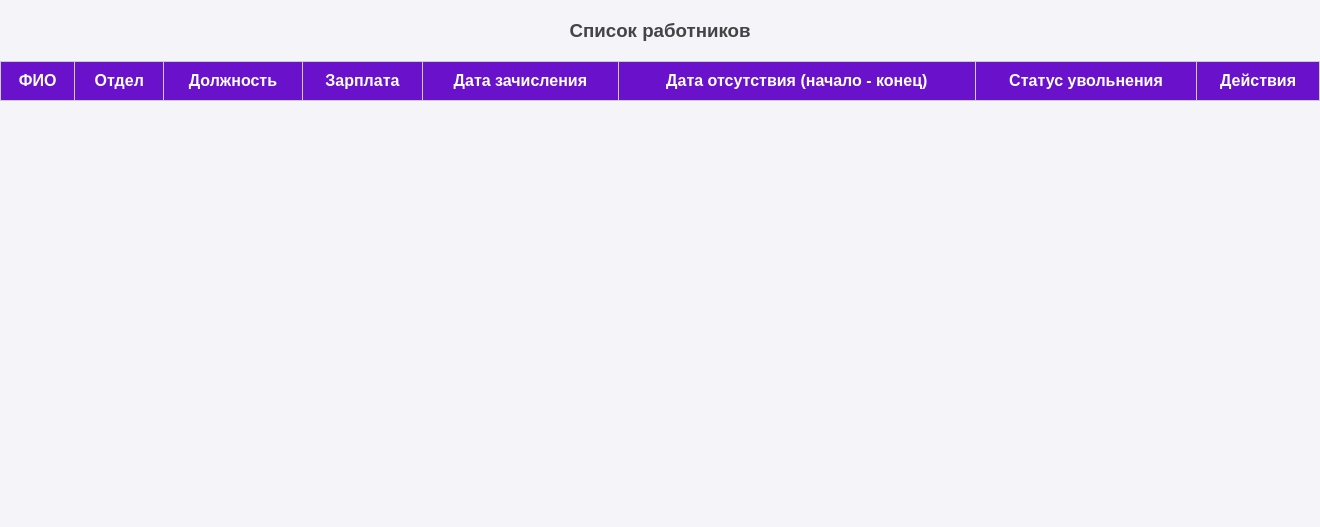
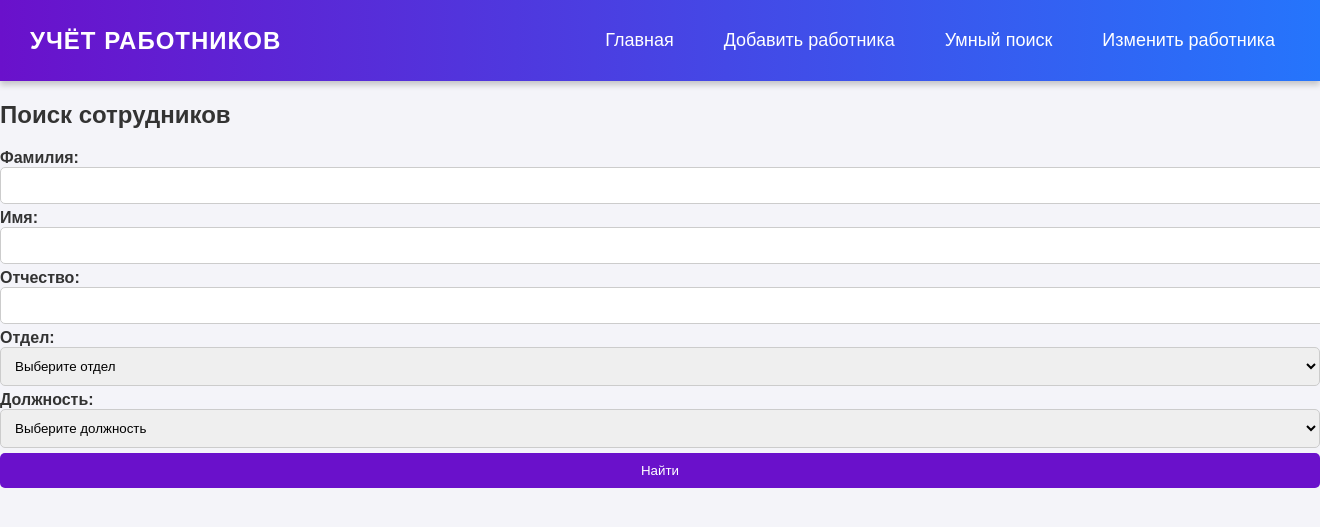
Before and after one commit to Bleh23325/-, a PHP site: page /edit_worker.php in a window 1320 px wide; the page is wider, and only the part inside the window is pictured. Shown: the top 527 px of that part. Run offline with PHP 8.4, Linux system fonts and the light colour scheme; tables that the repository leaves empty or names only in its code hold one stand-in row (values such as "Sample post"); lists and menus that the app fills with data are empty.

Commit message:
начертания изменения работников

```diff
--- a/edit_worker.php
+++ b/edit_worker.php
@@ -1,33 +1,121 @@
 <?php
-
 require_once './db/connect.php';
 
-// Получение списка отделов
-$departmentResults = mysqli_query($conn, "SELECT id_departament, department FROM department");
-$departments = mysqli_fetch_all($departmentResults, MYSQLI_ASSOC);
+function getDepartments($conn) {
+    return $conn->query("SELECT id_departament, department FROM department")->fetch_all(MYSQLI_ASSOC);
+}
 
-// Получение списка должностей
-$jobTitleResults = mysqli_query($conn, "SELECT id_jt, Job_title FROM Job_title");
-$jobTitles = mysqli_fetch_all($jobTitleResults, MYSQLI_ASSOC);
+function getJobTitles($conn) {
+    return $conn->query("SELECT id_jt, Job_title FROM Job_title")->fetch_all(MYSQLI_ASSOC);
+}
 
-// Получение списка статусов увольнения
-$dismissedResults = mysqli_query($conn, "SELECT id_dis, dismissed FROM Dismissed");
-$Dismissed = mysqli_fetch_all($dismissedResults, MYSQLI_ASSOC);
+// Получение списка статусов
+$statusResults = mysqli_query($conn, "SELECT id_dis, dismissed FROM Dismissed");
+$statuses = mysqli_fetch_all($statusResults, MYSQLI_ASSOC);
 
-// Основной запрос на выборку данных
-$query = "SELECT w.*, a.*, iw.*, dw.*, d.department, jt.Job_title, dis.dismissed, ta.fst_date, ta.last_date, ta.statys
-    FROM Worker w
-    JOIN address a ON w.id_w = a.Worker
-    JOIN data_worker dw ON w.id_w = dw.Worker
-    JOIN department d ON w.department = d.id_departament
-    JOIN info_worker iw ON w.id_w = iw.Worker
-    JOIN Job_title jt ON w.jod_title = jt.id_jt
-    LEFT JOIN time_of_absence ta ON w.id_w = ta.worker
-    LEFT JOIN Dismissed dis ON ta.statys = dis.id_dis";
+$departments = getDepartments($conn);
+$jobTitles = getJobTitles($conn);
+$workers = [];
 
-$results = mysqli_query($conn, $query);
-$workers = mysqli_fetch_all($results, MYSQLI_ASSOC);
+// Обновление данных сотрудника
+if ($_SERVER["REQUEST_METHOD"] == "POST" && isset($_POST['update'])) {
+    $id = $_POST['id'];
+    $familia = $_POST['familia'];
+    $ima = $_POST['ima'];
+    $otchestvo = $_POST['otchestvo'];
+    $phone = $_POST['phone'];
+    $data_zachislenia = $_POST['data_zachislenia'];
+    $passport_series = $_POST['passport_series'];
+    $passport_number = $_POST['passport_number'];
+    $passport_issued_by = $_POST['passport_issued_by'];
+    $passport_issue_date = $_POST['passport_issue_date'];
+    $street = $_POST['street'];
+    $house = $_POST['house'];
+    $apartment = $_POST['apartment'];
+    $city = $_POST['city'];
+    $department = $_POST['department'];
+    $job_title = $_POST['job_title'];
+    $status = $_POST['status'];
 
+    // Обновление основной таблицы Worker
+    $sql_worker = "UPDATE Worker
+                   SET Familia = ?, Ima = ?, Otchestvo = ?, data_zachislenia = ?, department = ?, jod_title = ?
+                   WHERE id_w = ?";
+    $stmt = $conn->prepare($sql_worker);
+    $stmt->bind_param("ssssiii", $familia, $ima, $otchestvo, $data_zachislenia, $department, $job_title, $id);
+    $stmt->execute();
+    $stmt->close();
+
+    // Обновление контактных данных
+    $sql_info = "UPDATE info_worker SET phone = ? WHERE Worker = ?";
+    $stmt = $conn->prepare($sql_info);
+    $stmt->bind_param("si", $phone, $id);
+    $stmt->execute();
+    $stmt->close();
+
+    // Обновление паспортных данных
+    $sql_passport = "UPDATE data_worker
+                     SET seria_pasporta = ?, nomer_pasporta = ?, who_issue = ?, when_issue = ?
+                     WHERE Worker = ?";
+    $stmt = $conn->prepare($sql_passport);
+    $stmt->bind_param("ssssi", $passport_series, $passport_number, $passport_issued_by, $passport_issue_date, $id);
+    $stmt->execute();
+    $stmt->close();
+
+    // Обновление адреса
+    $sql_address = "UPDATE address
+                    SET street = ?, house = ?, apartment = ?, city = ?
+                    WHERE Worker = ?";
+    $stmt = $conn->prepare($sql_address);
+    $stmt->bind_param("ssssi", $street, $house, $apartment, $city, $id);
+    $stmt->execute();
+    $stmt->close();
+
+    // Обновление статуса
+    $sql_status = "UPDATE time_of_absence SET statys = ? WHERE worker = ?";
+    $stmt = $conn->prepare($sql_status);
+    $stmt->bind_param("si", $status, $id);
+    $stmt->execute();
+    $stmt->close();
+
+    echo "<script>alert('Данные успешно обновлены!'); window.location.href='edit_worker.php';</script>";
+}
+
+if ($_SERVER["REQUEST_METHOD"] == "POST" && isset($_POST['search'])) {
+    $familia = trim($_POST['familia'] ?? '');
+    $ima = trim($_POST['ima'] ?? '');
+    $otchestvo = trim($_POST['otchestvo'] ?? '');
+    $department = $_POST['department'] ?? '';
+    $job_title = $_POST['job_title'] ?? '';
+
+    // Проверка на заполненность ФИО
+    if (empty($familia) || empty($ima) || empty($otchestvo)) {
+        echo "<script>alert('Введите Фамилию, Имя и Отчество полностью!');</script>";
+    } else {
+        $sql = "SELECT w.id_w, w.Familia, w.Ima, w.Otchestvo, d.id_departament, d.department,
+                       j.id_jt, j.Job_title, w.zarplata, w.data_zachislenia,
+                       i.phone, dw.seria_pasporta, dw.nomer_pasporta, dw.who_issue, dw.when_issue,
+                       a.street, a.house, a.apartment, a.city, t.statys
+                FROM Worker w
+                LEFT JOIN department d ON w.department = d.id_departament
+                LEFT JOIN Job_title j ON w.jod_title = j.id_jt
+                LEFT JOIN info_worker i ON w.id_w = i.Worker
+                LEFT JOIN data_worker dw ON w.id_w = dw.Worker
+                LEFT JOIN address a ON w.id_w = a.Worker
+                LEFT JOIN time_of_absence t ON w.id_w = t.worker
+                WHERE w.Familia LIKE ? AND w.Ima LIKE ? AND w.Otchestvo LIKE ?";
+
+        $familia = "%$familia%";
+        $ima = "%$ima%";
+        $otchestvo = "%$otchestvo%";
+
+        $stmt = $conn->prepare($sql);
+        $stmt->bind_param("sss", $familia, $ima, $otchestvo);
+        $stmt->execute();
+        $workers = $stmt->get_result()->fetch_all(MYSQLI_ASSOC);
+        $stmt->close();
+    }
+}
 ?>
 
 <!DOCTYPE html>
@@ -35,101 +123,101 @@ $workers = mysqli_fetch_all($results, MYSQLI_ASSOC);
 <head>
     <meta charset="UTF-8">
     <meta name="viewport" content="width=device-width, initial-scale=1.0">
-    <title>Редактирование работников</title>
-    <link rel="stylesheet" href="/css/style.css">
+    <title>Редактирование сотрудников</title>
+    <link rel="stylesheet" href="./css/styleInsert.css">
 </head>
 <body>
-    <h3>Список работников</h3>
-    <table>
-        <tr>
-            <th>ФИО</th>
-            <th>Отдел</th>
-            <th>Должность</th>
-            <th>Зарплата</th>
-            <th>Дата зачисления</th>
-            <th>Дата отсутствия (начало - конец)</th>
-            <th>Статус увольнения</th>
-            <th>Действия</th>
-        </tr>
-        <?php foreach ($workers as $worker): ?>
-        <tr>
-            <td><?= $worker['Familia'] . " " . $worker['Ima'] . " " . $worker['Otchestvo'] ?></td>
-            <td><?= $worker['department'] ?></td>
-            <td><?= $worker['Job_title'] ?></td>
-            <td><?= $worker['zarplata'] ?> ₽</td>
-            <td><?= $worker['data_zachislenia'] ?></td>
-            <td><?= $worker['fst_date'] && $worker['last_date'] ? $worker['fst_date'] . " - " . $worker['last_date'] : "Нет данных" ?></td>
-            <td><?= $worker['dismissed'] ?: "Не уволен" ?></td>
-            <td><button onclick="editWorker(<?= htmlspecialchars(json_encode($worker), ENT_QUOTES, 'UTF-8') ?>)">Изменить</button></td>
-        </tr>
-        <?php endforeach; ?>
-    </table>
+<div class="header">
+        <div class="logo">Учёт работников</div>
+        <nav>
+            <a href="/meneger.php">Главная</a>
+            <a href="/insert.php">Добавить работника</a>
+            <a href="/search_by_date.php">Умный поиск</a>
+            <a href="/edit_worker.php">Изменить работника</a>
+        </nav>
+    </div>
+    <h2>Поиск сотрудников</h2>
+        <form method="POST">
+            <label>Фамилия: <input type="text" name="familia"></label>
+            <label>Имя: <input type="text" name="ima"></label>
+            <label>Отчество: <input type="text" name="otchestvo"></label>
 
-    <!-- Модальное окно для редактирования -->
-    <div id="editModal" class="modal">
-        <div class="modal-content">
-            <span class="close" onclick="closeEditModal()">&times;</span>
-            <h3>Редактирование данных</h3>
-            <form id="editForm" method="POST" action="edit_worker.php">
-                <input type="hidden" name="id_w" id="editWorkerId">
-                <label>Фамилия:</label>
-                <input type="text" name="Familia" id="editFamilia">
-                <label>Имя:</label>
-                <input type="text" name="Ima" id="editIma">
-                <label>Отчество:</label>
-                <input type="text" name="Otchestvo" id="editOtchestvo">
-                <label>Зарплата:</label>
-                <input type="number" name="zarplata" id="editSalary">
-                <label>Дата зачисления:</label>
-                <input type="date" name="data_zachislenia" id="editHireDate">
-                <label>Дата отсутствия (начало - конец):</label>
-                <input type="date" name="fst_date" id="editAbsenceStart">
-                <input type="date" name="last_date" id="editAbsenceEnd">
-                <label>Статус увольнения:</label>
-                <select name="dismissed" id="editDismissed">
-                    <?php foreach ($Dismissed as $item): ?>
-                        <option value="<?= $item['id_dis'] ?>"><?= htmlspecialchars($item['dismissed']) ?></option>
+            <label>Отдел:
+                <select name="department">
+                    <option value="">Выберите отдел</option>
+                    <?php foreach ($departments as $dept): ?>
+                        <option value="<?= $dept['id_departament'] ?>"><?= $dept['department'] ?></option>
                     <?php endforeach; ?>
                 </select>
-                <button type="submit">Сохранить</button>
+            </label>
+            <label>Должность:
+                <select name="job_title">
+                    <option value="">Выберите должность</option>
+                    <?php foreach ($jobTitles as $job): ?>
+                        <option value="<?= $job['id_jt'] ?>"><?= $job['Job_title'] ?></option>
+                    <?php endforeach; ?>
+                </select>
+            </label>
+            <button type="submit" name="search">Найти</button>
+        </form>
+
+    <?php if (!empty($workers)): ?>
+        <h2>Редактирование сотрудников</h2>
+        <?php foreach ($workers as $worker): ?>
+            <form method="POST">
+                <input type="hidden" name="id" value="<?= $worker['id_w'] ?>">
+                <label>Фамилия: <input type="text" name="familia" value="<?= $worker['Familia'] ?>"></label>
+                <label>Имя: <input type="text" name="ima" value="<?= $worker['Ima'] ?>"></label>
+                <label>Отчество: <input type="text" name="otchestvo" value="<?= $worker['Otchestvo'] ?>"></label>
+                <label>Телефон: <input type="text" name="phone" value="<?= $worker['phone'] ?>"></label>
+
+                <label>Дата зачисления:
+                    <input type="date" name="data_zachislenia" value="<?= isset($worker['data_zachislenia']) ? date('Y-m-d', strtotime($worker['data_zachislenia'])) : '' ?>">
+                </label>
+
+                <label>Паспорт:
+                    <input type="text" name="passport_series" value="<?= $worker['seria_pasporta'] ?>">
+                    <input type="text" name="passport_number" value="<?= $worker['nomer_pasporta'] ?>">
+                </label>
+                <label>Кем выдан: <input type="text" name="passport_issued_by" value="<?= $worker['who_issue'] ?>"></label>
+                <label>Дата выдачи паспорта:
+                    <input type="date" name="passport_issue_date" value="<?= isset($worker['when_issue']) ? date('Y-m-d', strtotime($worker['when_issue'])) : '' ?>">
+                </label>
+
+                <label>Адрес:
+                    <input type="text" name="street" value="<?= $worker['street'] ?>" placeholder="Улица">
+                    <input type="text" name="house" value="<?= $worker['house'] ?>" placeholder="Дом">
+                    <input type="text" name="apartment" value="<?= $worker['apartment'] ?>" placeholder="Квартира">
+                    <input type="text" name="city" value="<?= $worker['city'] ?>" placeholder="Город">
+                </label>
+
+                <label>Отдел:
+                    <select name="department">
+                        <?php foreach ($departments as $dept): ?>
+                            <option value="<?= $dept['id_departament'] ?>" <?= $worker['id_departament'] == $dept['id_departament'] ? 'selected' : '' ?>><?= $dept['department'] ?></option>
+                        <?php endforeach; ?>
+                    </select>
+                </label>
+
+                <label>Должность:
+                    <select name="job_title">
+                        <?php foreach ($jobTitles as $job): ?>
+                            <option value="<?= $job['id_jt'] ?>" <?= $worker['id_jt'] == $job['id_jt'] ? 'selected' : '' ?>><?= $job['Job_title'] ?></option>
+                        <?php endforeach; ?>
+                    </select>
+                </label>
+
+                <label>Статус:
+                <select id="statusSelect" name="status">
+            <?php foreach ($statuses as $status): ?>
+                <option value="<?= $status['id_dis'] ?>"><?= htmlspecialchars($status['dismissed']) ?></option>
+            <?php endforeach; ?>
+        </select>
+                </label>
+
+                <button type="submit" name="update">Сохранить</button>
             </form>
-        </div>
-    </div>
-
-    <script>
-        function editWorker(worker) {
-            document.getElementById('editWorkerId').value = worker.id_w;
-            document.getElementById('editFamilia').value = worker.Familia;
-            document.getElementById('editIma').value = worker.Ima;
-            document.getElementById('editOtchestvo').value = worker.Otchestvo;
-            document.getElementById('editSalary').value = worker.zarplata;
-            document.getElementById('editHireDate').value = worker.data_zachislenia;
-            document.getElementById('editAbsenceStart').value = worker.fst_date || '';
-            document.getElementById('editAbsenceEnd').value = worker.last_date || '';
-            document.getElementById('editDismissed').value = worker.statys || '';
-            document.getElementById('editModal').style.display = 'flex';
-        }
-
-        function closeEditModal() {
-            document.getElementById('editModal').style.display = 'none';
-        }
-
-        document.getElementById('editForm').addEventListener('submit', function(event) {
-            event.preventDefault();
-            const formData = new FormData(this);
-            fetch('edit_worker.php', { method: 'POST', body: formData })
-                .then(response => response.json())
-                .then(data => {
-                    if (data.success) {
-                        alert('Данные обновлены!');
-                        location.reload();
-                    } else {
-                        alert('Ошибка: ' + data.error);
-                    }
-                })
-                .catch(error => alert('Ошибка запроса: ' + error));
-            closeEditModal();
-        });
-    </script>
+        <?php endforeach; ?>
+    <?php endif; ?>
 </body>
 </html>
--- a/meneger.php
+++ b/meneger.php
@@ -102,6 +102,7 @@ while ($row = mysqli_fetch_assoc($results)) {
             <a href="/meneger.php">Главная</a>
             <a href="/insert.php">Добавить работника</a>
             <a href="/search_by_date.php">Умный поиск</a>
+            <a href="/edit_worker.php">Изменить работника</a>
         </nav>
     </div>
     <h3>Работники: </h3>
```
Also changed, not shown: insert.php (line endings or trailing spaces).
